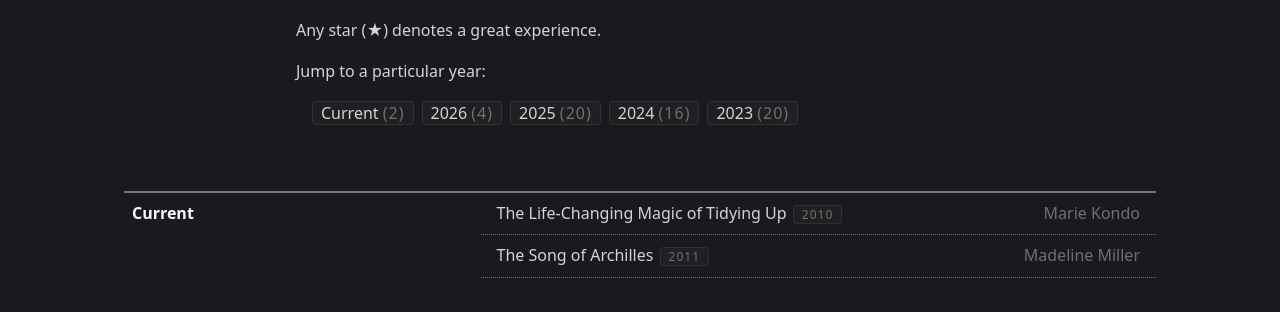
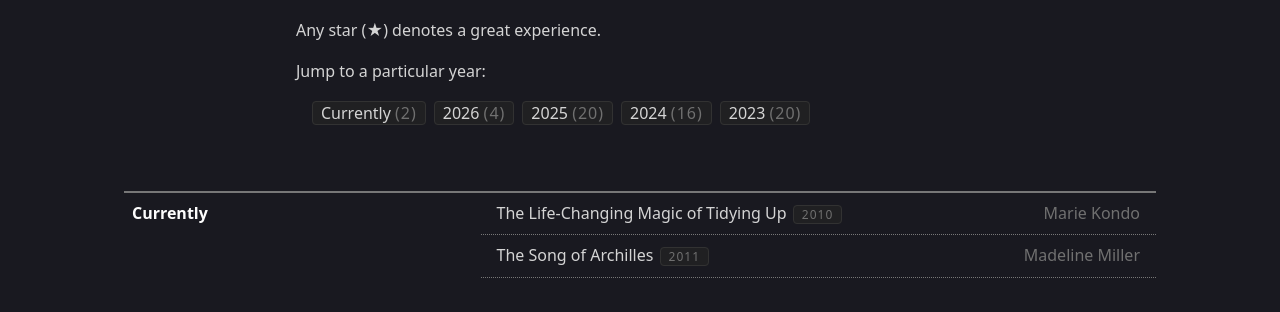
Before and after one commit to KlazHTT/personal-website, a Jekyll site: the page built from pages/reading.md, in a window 1280 px wide and 900 px high, scrolled down 319 px. Shown: the part 158-470 px from the top of the window. Built offline with Jekyll 4.4.1, drawn with Linux system fonts in a browser that asks for light colours.

Commit message:
Update section heading

```diff
--- a/_data/reads.yml
+++ b/_data/reads.yml
@@ -1,4 +1,4 @@
-- year: Current
+- year: Currently
   reads:
     - title: The Life-Changing Magic of Tidying Up
       author: Marie Kondo
```
